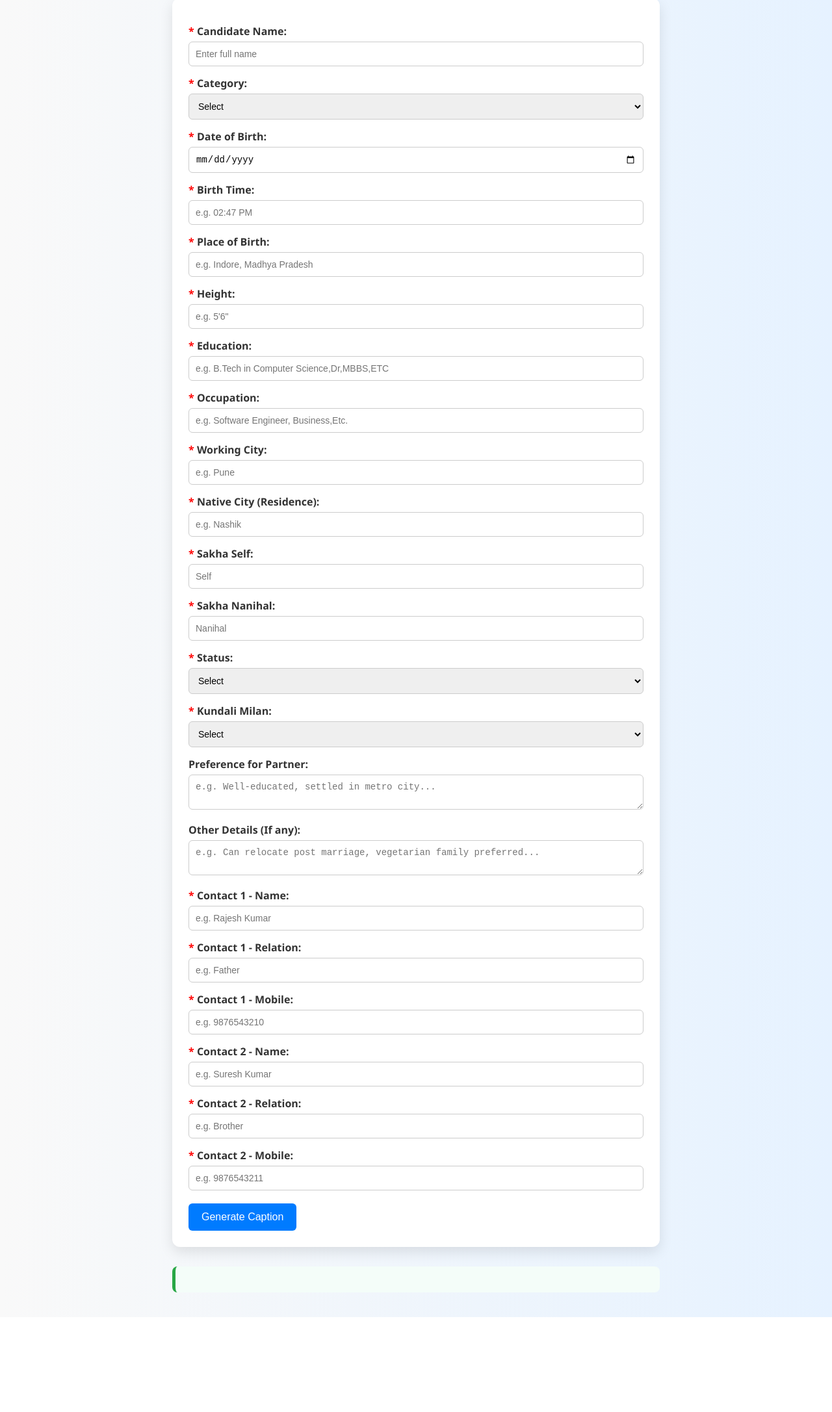
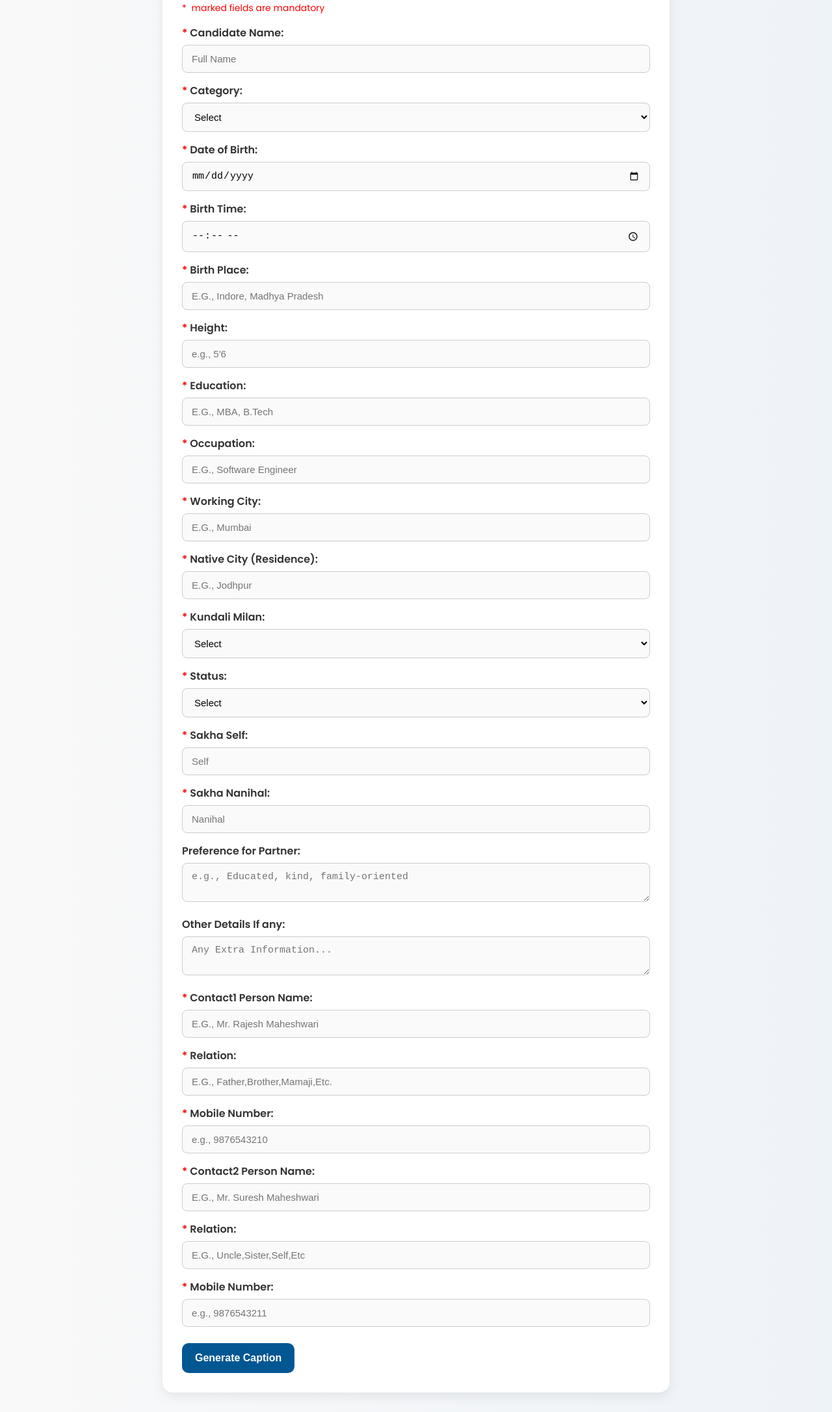
Before and after one commit to ManishBub/captiongenerator, a plain HTML site: page index.html in a window 1280 px wide. Shown: the part 127-2300 px from the top of the page at 65% size. Before the commit the page ends 2154 px from the top, so only its background shows below. Drawn offline with Linux system fonts and the light colour scheme.

Commit message:
Update index.html

```diff
--- a/index.html
+++ b/index.html
@@ -4,215 +4,228 @@
   <meta charset="UTF-8" />
   <meta name="viewport" content="width=device-width, initial-scale=1.0"/>
   <title>Maheshwari Matrimony Form</title>
+  <link href="https://fonts.googleapis.com/css2?family=Poppins:wght@400;600&display=swap" rel="stylesheet">
   <style>
     * { box-sizing: border-box; }
     body {
-      font-family: 'Segoe UI', Tahoma, Geneva, Verdana, sans-serif;
-      padding: 20px;
-      background: linear-gradient(to right, #f9f9f9, #e6f2ff);
+      font-family: 'Poppins', sans-serif;
+      background: linear-gradient(to right, #f9f9f9, #eef3f8);
+      margin: 0;
+      padding: 30px;
       color: #333;
     }
     h2 {
       text-align: center;
-      color: #2c3e50;
+      color: #005792;
+      margin-bottom: 10px;
     }
-    p.note {
-      color: #e74c3c;
-      font-size: 14px;
-      font-style: italic;
-      margin-top: -10px;
-      text-align: center;
-    }
-    form {
-      max-width: 750px;
+    .form-container {
+      max-width: 780px;
       margin: auto;
-      background: white;
-      padding: 25px;
-      border-radius: 12px;
-      box-shadow: 0 8px 20px rgba(0,0,0,0.1);
+      background: #fff;
+      padding: 30px;
+      border-radius: 16px;
+      box-shadow: 0 6px 18px rgba(0, 0, 0, 0.08);
     }
     label {
       display: block;
       margin-top: 15px;
       font-weight: 600;
     }
-    label span.required {
-      color: red;
-    }
+    .required { color: red; margin-right: 4px; }
     input, select, textarea {
       width: 100%;
-      padding: 10px;
-      margin-top: 5px;
+      padding: 12px 14px;
+      margin-top: 6px;
       border: 1px solid #ccc;
-      border-radius: 6px;
-      font-size: 14px;
+      border-radius: 8px;
+      background-color: #fafafa;
+      font-size: 15px;
+      transition: all 0.3s ease;
+    }
+    input:focus, select:focus, textarea:focus {
+      border-color: #005792;
+      background-color: #fff;
+      outline: none;
+      box-shadow: 0 0 0 2px rgba(0, 87, 146, 0.15);
     }
     textarea { resize: vertical; }
     button {
-      margin-top: 20px;
-      padding: 12px 20px;
-      background-color: #007bff;
+      margin-top: 25px;
+      padding: 14px 20px;
+      background-color: #005792;
       color: white;
       border: none;
-      border-radius: 6px;
+      border-radius: 10px;
+      cursor: pointer;
+      font-weight: bold;
       font-size: 16px;
-      cursor: pointer;
       transition: background 0.3s ease;
     }
-    button:hover {
-      background-color: #0056b3;
+    button:hover { background-color: #003f6a; }
+    #caption {
+      margin-top: 30px;
+      background: #f5f8fa;
+      padding: 20px;
+      border-radius: 12px;
+      border-left: 4px solid #005792;
+      white-space: pre-line;
+      font-size: 15px;
+      line-height: 1.6;
     }
-    #output {
-      max-width: 750px;
-      margin: 30px auto 10px;
-      background: #f4fdf9;
-      padding: 20px;
-      border-left: 5px solid #28a745;
-      border-radius: 8px;
-      font-size: 15px;
-      white-space: pre-wrap;
+    .note {
+      color: red;
+      font-size: 14px;
+      margin-bottom: 10px;
     }
     #copyBtn {
-      display: block;
-      margin: 10px auto;
+      display: inline-block;
+      margin-top: 15px;
       background-color: #28a745;
+    }
+    #copyBtn:hover { background-color: #1c7430; }
+
+    @media (max-width: 600px) {
+      .form-container { padding: 20px; }
     }
   </style>
 </head>
 <body>
-
-<h2>Candidate Caption Generator</h2>
-<p class="note">*Fields marked with an asterisk are mandatory</p>
+  <div class="form-container">
+    <h2>Maheshwari Matrimony Form</h2>
+    <p class="note"><span class="required">*</span> marked fields are mandatory</p>
 
     <form id="matrimonyForm">
-  <label><span class="required">*</span> Candidate Name:</label>
-  <input type="text" id="name" placeholder="Enter full name" required />
+      <label><span class="required">*</span>Candidate Name:</label>
+      <input type="text" id="name" required placeholder="Full Name" style="text-transform: capitalize">
 
-  <label><span class="required">*</span> Category:</label>
+      <label><span class="required">*</span>Category:</label>
       <select id="category" required>
         <option value="">Select</option>
+        <option>Girl</option>
         <option>Boy</option>
-    <option>Girl</option>
       </select>
 
-  <label><span class="required">*</span> Date of Birth:</label>
-  <input type="date" id="dob" required />
+      <label><span class="required">*</span>Date of Birth:</label>
+      <input type="date" id="dob" required>
 
-  <label><span class="required">*</span> Birth Time:</label>
-  <input type="text" id="birthTime" placeholder="e.g. 02:47 PM" required />
+      <label><span class="required">*</span>Birth Time:</label>
+      <input type="time" id="birthTime" required>
 
-  <label><span class="required">*</span> Place of Birth:</label>
-  <input type="text" id="birthPlace" placeholder="e.g. Indore, Madhya Pradesh" required />
+      <label><span class="required">*</span>Birth Place:</label>
+      <input type="text" id="birthPlace" required placeholder="e.g., Indore, Madhya Pradesh" style="text-transform: capitalize">
 
-  <label><span class="required">*</span> Height:</label>
-  <input type="text" id="height" placeholder="e.g. 5'6&quot;" required />
+      <label><span class="required">*</span>Height:</label>
+      <input type="text" id="height" required placeholder="e.g., 5'6">
 
-  <label><span class="required">*</span> Education:</label>
-  <input type="text" id="education" placeholder="e.g. B.Tech in Computer Science,Dr,MBBS,ETC" required />
+      <label><span class="required">*</span>Education:</label>
+      <input type="text" id="education" required placeholder="e.g., MBA, B.Tech" style="text-transform: capitalize">
 
-  <label><span class="required">*</span> Occupation:</label>
-  <input type="text" id="occupation" placeholder="e.g. Software Engineer, Business,Etc." required />
+      <label><span class="required">*</span>Occupation:</label>
+      <input type="text" id="occupation" required placeholder="e.g., Software Engineer" style="text-transform: capitalize">
 
-  <label><span class="required">*</span> Working City:</label>
-  <input type="text" id="workingCity" placeholder="e.g. Pune" required />
+      <label><span class="required">*</span>Working City:</label>
+      <input type="text" id="workingCity" required placeholder="e.g., Mumbai" style="text-transform: capitalize">
 
-  <label><span class="required">*</span> Native City (Residence):</label>
-  <input type="text" id="nativeCity" placeholder="e.g. Nashik" required />
+      <label><span class="required">*</span>Native City (Residence):</label>
+      <input type="text" id="nativeCity" required placeholder="e.g., Jodhpur" style="text-transform: capitalize">
 
-  <label><span class="required">*</span> Sakha Self:</label>
-  <input type="text" id="sakhaSelf" placeholder="Self" required />
+      <label><span class="required">*</span>Kundali Milan:</label>
+      <select id="kundali" required>
+        <option value="">Select</option>
+        <option>Yes</option>
+        <option>Optional</option>
+      </select>
 
-  <label><span class="required">*</span> Sakha Nanihal:</label>
-  <input type="text" id="sakhaNanihal" placeholder="Nanihal" required />
-
-  <label><span class="required">*</span> Status:</label>
+      <label><span class="required">*</span>Status:</label>
       <select id="status" required>
         <option value="">Select</option>
         <option>Unmarried</option>
         <option>Divorced</option>
       </select>
 
-  <label><span class="required">*</span> Kundali Milan:</label>
-  <select id="kundali" required>
-    <option value="">Select</option>
-    <option>Yes</option>
-    <option>No</option>
-    <option>Optional</option>
-  </select>
+      <label><span class="required">*</span>Sakha Self:</label>
+      <input type="text" id="sakhaSelf" required placeholder="Self" style="text-transform: capitalize">
+
+      <label><span class="required">*</span>Sakha Nanihal:</label>
+      <input type="text" id="sakhaNanihal" required placeholder="Nanihal" style="text-transform: capitalize">
 
       <label>Preference for Partner:</label>
-  <textarea id="preference" rows="2" placeholder="e.g. Well-educated, settled in metro city..."></textarea>
+      <textarea id="partnerPref" placeholder="e.g., Educated, kind, family-oriented"></textarea>
 
-  <label>Other Details (If any):</label>
-  <textarea id="otherDetails" rows="2" placeholder="e.g. Can relocate post marriage, vegetarian family preferred..."></textarea>
+      <label>Other Details If any:</label>
+      <textarea id="otherDetails" placeholder="Any extra information..." style="text-transform: capitalize"></textarea>
 
-  <label><span class="required">*</span> Contact 1 - Name:</label>
-  <input type="text" id="contact1Name" placeholder="e.g. Rajesh Kumar" required />
-  <label><span class="required">*</span> Contact 1 - Relation:</label>
-  <input type="text" id="contact1Relation" placeholder="e.g. Father" required />
-  <label><span class="required">*</span> Contact 1 - Mobile:</label>
-  <input type="text" id="contact1Mob" placeholder="e.g. 9876543210" required />
+      <label><span class="required">*</span>Contact1 Person Name:</label>
+      <input type="text" id="contact1Name" required placeholder="e.g., Mr. Rajesh Maheshwari" style="text-transform: capitalize">
 
-  <label><span class="required">*</span> Contact 2 - Name:</label>
-  <input type="text" id="contact2Name" placeholder="e.g. Suresh Kumar" required />
-  <label><span class="required">*</span> Contact 2 - Relation:</label>
-  <input type="text" id="contact2Relation" placeholder="e.g. Brother" required />
-  <label><span class="required">*</span> Contact 2 - Mobile:</label>
-  <input type="text" id="contact2Mob" placeholder="e.g. 9876543211" required />
+      <label><span class="required">*</span>Relation:</label>
+      <input type="text" id="contact1Relation" required placeholder="e.g., Father,Brother,Mamaji,Etc." style="text-transform: capitalize">
 
-  <button type="button" onclick="generateCaption()">Generate Caption</button>
+      <label><span class="required">*</span>Mobile Number:</label>
+      <input type="number" id="contact1Mobile" required placeholder="e.g., 9876543210">
+
+      <label><span class="required">*</span>Contact2 Person Name:</label>
+      <input type="text" id="contact2Name" required placeholder="e.g., Mr. Suresh Maheshwari" style="text-transform: capitalize">
+
+      <label><span class="required">*</span>Relation:</label>
+      <input type="text" id="contact2Relation" required placeholder="e.g., Uncle,Sister,Self,Etc" style="text-transform: capitalize">
+
+      <label><span class="required">*</span>Mobile Number:</label>
+      <input type="number" id="contact2Mobile" required placeholder="e.g., 9876543211">
+
+      <button type="submit">Generate Caption</button>
     </form>
 
-<div id="output"></div>
-<button id="copyBtn" type="button" onclick="copyCaption()" style="display:none;">Copy Caption</button>
+    <div id="caption" style="display:none;"></div>
+    <button id="copyBtn" style="display:none;">Copy Caption</button>
+  </div>
 
   <script>
-  let currentCaption = "";
+    const form = document.getElementById('matrimonyForm');
+    const captionDiv = document.getElementById('caption');
+    const copyBtn = document.getElementById('copyBtn');
 
-  function get(id) {
-    return document.getElementById(id).value.trim();
+    form.addEventListener('submit', function (e) {
+      e.preventDefault();
+      if (!form.checkValidity()) {
+        alert('Please fill all required fields.');
+        return;
       }
 
-  function generateCaption() {
-    const formattedDOB = get('dob') ? new Date(get('dob')).toLocaleDateString('en-IN') : '';
-    currentCaption =
-`*${get('category')} Matrimony Profile*
+      const get = id => document.getElementById(id).value;
 
-*Name:* ${get('name')}
-*DOB:* ${formattedDOB}
-*Birth Time:* ${get('birthTime')}
-*Place of Birth:* ${get('birthPlace')}
-*Height:* ${get('height')}
-*Education:* ${get('education')}
-*Occupation:* ${get('occupation')}
-*Working City:* ${get('workingCity')}
-*Native City:* ${get('nativeCity')}
-*Sakha(Self/Nanihal):* ${get('sakhaSelf')} / ${get('sakhaNanihal')}
-*Status:* ${get('status')}
-*Kundali Milan:* ${get('kundali')}
-*Partner Preference:* ${get('preference')}
-${get('otherDetails') ? `*Other Details:* ${get('otherDetails')}` : ''}
+      const caption = `
+	  #${get('category')}Candidate
+👤*Name*:${get('name')} | ${get('category')}
+📅*DOB*: ${get('dob')} at ${get('birthTime')}
+📍*Birth Place*: ${get('birthPlace')}
+📏*Height*: ${get('height')}
+🎓*Education*: ${get('education')}
+💼*Occupation*: ${get('occupation')}
+🌆*Working City*: ${get('workingCity')}
+🏠*Native City*: ${get('nativeCity')}
+🔮*Kundali Milan*: ${get('kundali')}
+🔗*Status*: ${get('status')}
+🧬*Sakha(Self/Nanihal)*: ${get('sakhaSelf')} / ${get('sakhaNanihal')}
+🤝*Partner Preference*: ${get('partnerPref') || "Not specified"}
+📝*Other Details*: ${get('otherDetails') || "N/A"}
 
-*Contact*
-*1:* ${get('contact1Name')} (${get('contact1Relation')}) - ${get('contact1Mob')}
-*2:* ${get('contact2Name')} (${get('contact2Relation')}) - ${get('contact2Mob')}
+*Contact*:
+📞 1: ${get('contact1Name')} (${get('contact1Relation')}) - ${get('contact1Mobile')}
+📞 2: ${get('contact2Name')} (${get('contact2Relation')}) - ${get('contact2Mobile')}
+      `.trim();
 
-`;
+      captionDiv.style.display = 'block';
+      copyBtn.style.display = 'inline-block';
+      captionDiv.innerText = caption;
+    });
 
-    document.getElementById('output').innerText = currentCaption;
-    document.getElementById('copyBtn').style.display = 'block';
-  }
-
-  function copyCaption() {
-    if (!currentCaption) {
-      alert("Please generate the caption first.");
-      return;
-    }
-    navigator.clipboard.writeText(currentCaption).then(() => {
-      alert("Caption copied to clipboard!");
+    copyBtn.addEventListener('click', () => {
+      navigator.clipboard.writeText(captionDiv.innerText);
+      copyBtn.innerText = "Copied!";
+      setTimeout(() => copyBtn.innerText = "Copy Caption", 2000);
     });
-  }
   </script>
-
 </body>
 </html>
```
Lines whose indentation alone changed are shown as unchanged.
